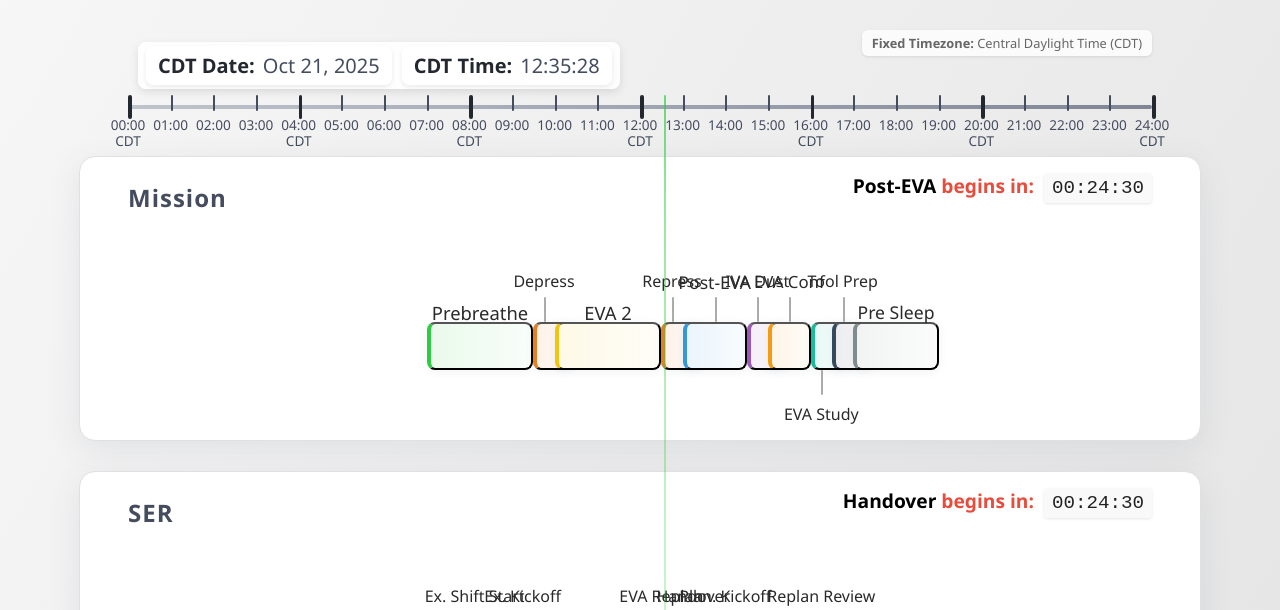
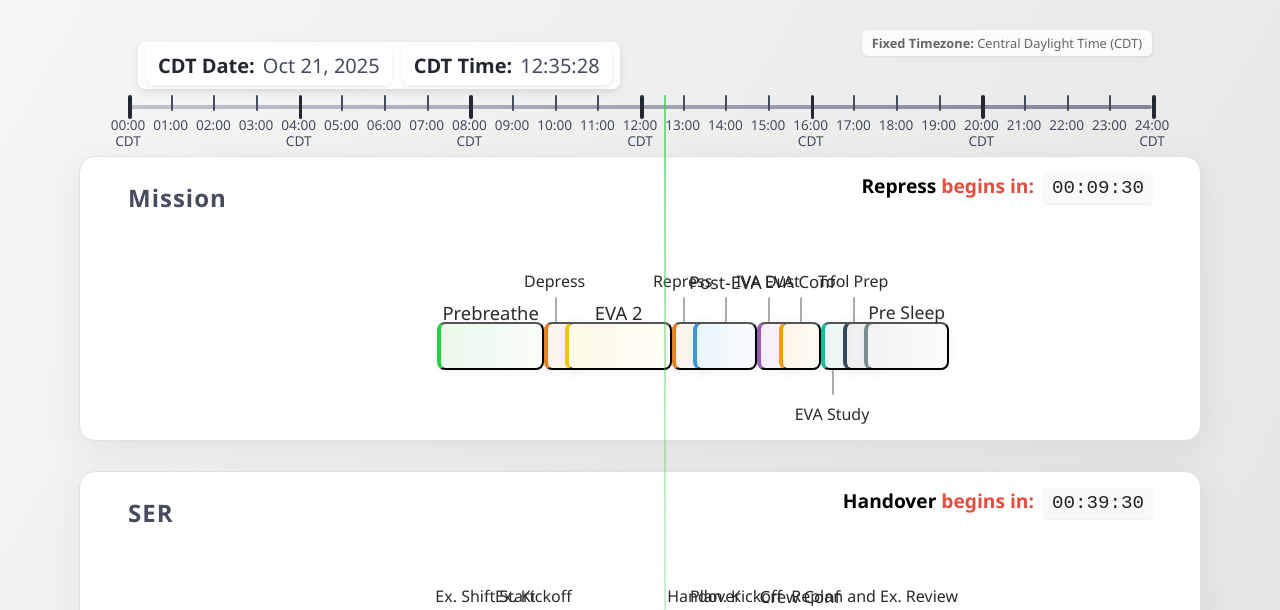
Before and after one commit to jralleta-3dp/A2_timeline, a plain HTML site: page index.html in a window 1280 px wide. Shown: the part 141-751 px from the top of the page. Drawn offline with Linux system fonts and the light colour scheme.

Commit message:
mid sim patch

```diff
--- a/index.html
+++ b/index.html
@@ -3,7 +3,7 @@
 <head>
     <meta charset="UTF-8">
     <meta name="viewport" content="width=device-width, initial-scale=1.0">
-    <title>A2 Timeline</title>
+    <title>A3 Timeline</title>
     <style>
         body {
             margin: 0;
@@ -2220,41 +2220,45 @@
         //true === text below
 
         // Create events for section 1 with mixed text positioning and varying name lengths MISSION
-        createEvent('Prebreathe', 7, 0, 9, 30, 'section1', '#2ecc40', false);
-        createEvent('EVA 2', 10, 0, 12, 30, 'section1', '#f1c40f', false); // Text above
-        createEvent('Depress', 9, 30, 10, 0, 'section1', '#e67e22', false); // Text above
-        createEvent('Repress', 12, 30, 13, 0, 'section1', '#e67e22', false); // Text above
-        createEvent('Post-EVA', 13, 0, 14, 30, 'section1', '#3498db', false); // Text above
-        createEvent('IVA Dust', 14, 30, 15, 0, 'section1', '#9b59b6', false); // Text above
-        createEvent('EVA Conf', 15, 0, 16, 0, 'section1', '#f39c12', false); // Text above
-        createEvent('EVA Study', 16, 0, 16, 30, 'section1', '#1abc9c', true); // Text below
-        createEvent('Tool Prep', 16, 30, 17, 0, 'section1', '#34495e', false); // Text above
-        createEvent('Pre Sleep', 17, 0, 19, 0, 'section1', '#7f8c8d', false); // Text above
+        createEvent('Prebreathe', 7, 15, 9, 45, 'section1', '#2ecc40', false);
+        createEvent('EVA 2', 10, 15, 12, 45, 'section1', '#f1c40f', false); // Text above
+        createEvent('Depress', 9, 45, 10, 15, 'section1', '#e67e22', false); // Text above
+        createEvent('Repress', 12, 45, 13, 15, 'section1', '#e67e22', false); // Text above
+        createEvent('Post-EVA', 13, 15, 14, 45, 'section1', '#3498db', false); // Text above
+        createEvent('IVA Dust', 14, 45, 15, 15, 'section1', '#9b59b6', false); // Text above
+        createEvent('EVA Conf', 15, 15, 16, 15, 'section1', '#f39c12', false); // Text above
+        createEvent('Crew Conf', 15, 15, 16, 15, 'section2', '#f39c12', false); // Text above
+        createEvent('Crew Conf', 15, 15, 16, 15, 'section3', '#f39c12', false); // Text above
+        createEvent('EVA Study', 16, 15, 16, 45, 'section1', '#1abc9c', true); // Text below
+        createEvent('Tool Prep', 16, 45, 17, 15, 'section1', '#34495e', false); // Text above
+        createEvent('Pre Sleep', 17, 15, 19, 15, 'section1', '#7f8c8d', false); // Text above
 
 
         // Create events for section 2 SER TAB with mixed text positioning
         //createEvent('DP', 11, 50, 12, 0, 'section2', '#e74c3c', false); // Text above
         //createEvent('Shift Debrief', 12, 30, 13, 0, 'section2', '#9b59b6', true); // Text below
         //createEvent('Handover', 13, 0, 13, 30, 'section2', '#3498db', false); // Text above
-        createEvent('Ex. Shift Start', 8, 0, 8, 15, 'section2', '#2ecc40', false); //text above
-        createEvent('Ex. Kickoff', 9, 0, 9, 30, 'section2', '#f1c40f', false); // Text above
-        createEvent('EVA Replan', 12, 15, 12, 45, 'section2', '#e67e22', false); // Text above
-        createEvent('Handover', 13, 0, 13, 30, 'section2', '#3498db', false); // Text above
-        createEvent('Plan. Kickoff', 13, 45, 14, 15, 'section2', '#9b59b6', false); // Text above
-        createEvent('Replan Review', 16, 0, 16, 30, 'section2', '#1abc9c', false); // Text above
-        createEvent('Science Tag', 13, 30, 14, 30, 'section2', '#e67e22', true, true); // Text below, stacked under Plan. Kickoff
-        createEvent('Ex. Pkg DUE', 16, 30, 16, 35, 'section2', '#e74c3c', true); // Text below
-        createEvent('Crew Qs DUE', 13, 30, 13, 35, 'section2', '#e74c3c', true); // Text below
-
+        createEvent('Ex. Shift Start', 8, 15, 8, 30, 'section2', '#2ecc40', false); //text above
+        createEvent('Ex. Kickoff', 9, 15, 9, 45, 'section2', '#f1c40f', false); // Text above
+        createEvent('Handover', 13, 15, 13, 45, 'section2', '#3498db', false); // Text above
+        createEvent('Plan. Kickoff', 14, 0, 14, 30, 'section2', '#9b59b6', false); // Text above
+        createEvent('Science Tag', 13, 45, 14, 45, 'section2', '#e67e22', true, true); // Text below, stacked under Plan. Kickoff
+        createEvent('Science Ex. Pkg DUE', 17, 15, 15, 20, 'section2', '#e74c3c', true); // Text below
+        createEvent('Crew Qs DUE', 13, 45, 13, 50, 'section2', '#e74c3c', true); // Text below
+        createEvent('Science Replan DUE', 16, 15, 16, 20, 'section2', '#e74c3c', true); //text below
+        createEvent('Replan and Ex. Review', 17, 15, 17, 45, 'section2', '#1abc9c', false); // Text above
 
         // Create events for section 3 with mixed text positioning
         //createEvent('Downlink I', 13, 0, 17, 36, 'section3', '#2ecc40', false); // Text above
         //createEvent('Handover', 13, 1, 13, 30, 'section3', '#3498db', true); // Text below
-        createEvent('Ex. Shift Start', 8, 0, 8, 15, 'section3', '#2ecc40', false); //text above
-        createEvent('Ex. Kickoff', 9, 0, 9, 30, 'section3', '#f1c40f', false); // Text above
-        createEvent('Handover', 13, 0, 13, 30, 'section3', '#3498db', false); // Text above
-        createEvent('Plan. Kickoff', 13, 45, 14, 15, 'section3', '#9b59b6', false); // Text above
-        createEvent('Replan Review', 16, 0, 16, 30, 'section3', '#1abc9c', false); // Text above
+        createEvent('Ex. Shift Start', 8, 15, 8, 30, 'section3', '#2ecc40', false); //text above
+        createEvent('Ex. Kickoff', 9, 15, 9, 45, 'section3', '#f1c40f', false); // Text above
+        createEvent('Handover', 13, 15, 13, 45, 'section3', '#3498db', false); // Text above
+        createEvent('Plan. Kickoff', 14, 0, 14, 30, 'section3', '#9b59b6', false); // Text above
+        createEvent('Replan and Ex. Review', 17, 15, 17, 45, 'section3', '#1abc9c', false); // Text above
+
+
+
 
         updateNextEventCountdown();
     }
```
